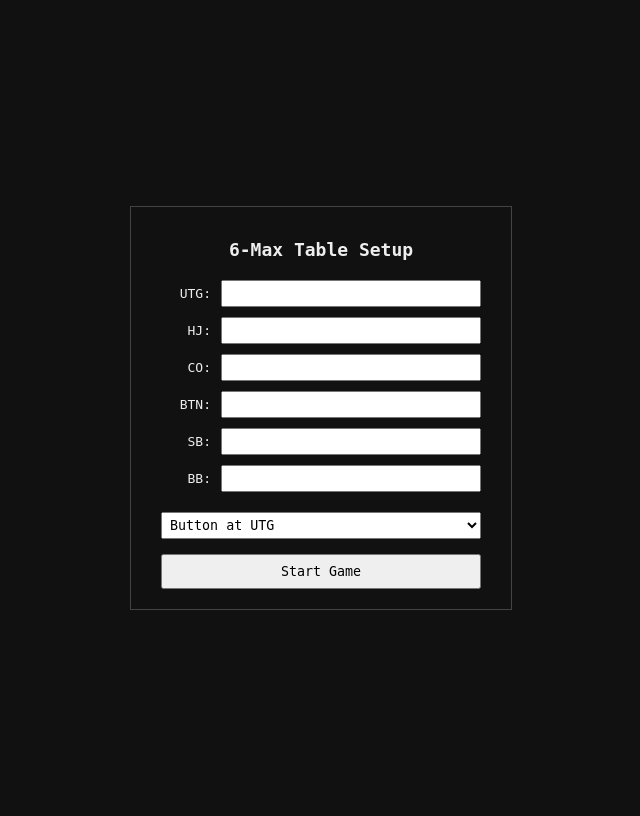
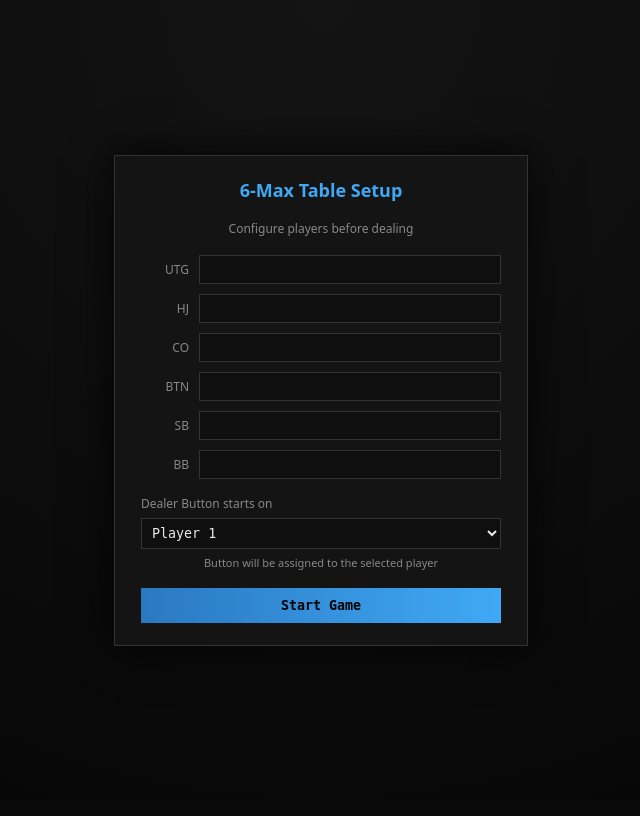
Before and after one commit to Plumpduck1/Poker-Equity-Server, a Flask app: page /host/config in a window 1280 px wide. Shown: the whole page, without its empty margins (319-959 px from the left). After the commit the page ends 646 px from the top, so only its background shows below. Run offline with Flask 3, Linux system fonts and the light colour scheme.

Commit message:
host config fixes

```diff
--- a/app.py
+++ b/app.py
@@ -147,15 +147,20 @@ def host_config():
 
     if request.method == "POST":
         players = request.form.getlist("players[]")
+        players = [p.strip() for p in players]
         button_index = int(request.form["button_index"])
 
-        if len(players) != 6 or any(p.strip() == "" for p in players):
+        if len(players) != 6 or any(p == "" for p in players):
             return "Error: Must enter exactly 6 player names", 400
+
+        if len(set(players)) != len(players):
+            return "Error: Player names must be unique", 400
 
         game_state = start_new_game(players, button_index)
         return redirect("/host")
 
     return render_template("config.html")
+
 
 
 @app.route("/host", methods=["GET", "POST"])
--- a/templates/config.html
+++ b/templates/config.html
@@ -1,107 +1,206 @@
 <!DOCTYPE html>
-<html>
+<html lang="en">
 <head>
 <meta charset="UTF-8">
-<title>Table Configuration</title>
+<title>Poker Table Setup</title>
+
 <style>
+:root {
+    --bg: #0b0b0b;
+    --panel: #141414;
+    --border: #333;
+    --text: #eaeaea;
+    --muted: #888;
+    --accent: #3fa9f5;
+}
+
 body {
-        font-family: monospace;
-        background: #111;
-        color: #eee;
+    margin: 0;
+    height: 100vh;
+    background: radial-gradient(circle at top, #141414, #050505);
+    color: var(--text);
+    font-family: system-ui, monospace;
     display: flex;
     justify-content: center;
     align-items: center;
-        height: 100vh;
 }
 
 .config-container {
-        border: 1px solid #444;
-        padding: 20px 30px;
-        width: 320px;
+    width: 360px;
+    background: var(--panel);
+    border: 1px solid var(--border);
+    padding: 22px 26px;
+    box-shadow: 0 0 40px rgba(0,0,0,0.8);
 }
 
 h1 {
     text-align: center;
-        margin-bottom: 20px;
+    margin: 0 0 18px 0;
     font-size: 18px;
+    font-weight: 600;
+    color: var(--accent);
 }
 
+.subtitle {
+    text-align: center;
+    font-size: 12px;
+    color: var(--muted);
+    margin-bottom: 18px;
+}
+
+/* ---------- Seat Rows ---------- */
+
 .row {
-        display: flex;
+    display: grid;
+    grid-template-columns: 48px 1fr;
+    gap: 10px;
     align-items: center;
     margin-bottom: 10px;
 }
 
 .position {
-        width: 50px;
     text-align: right;
-        margin-right: 10px;
+    font-size: 12px;
+    color: var(--muted);
 }
 
 input[type="text"] {
-        flex: 1;
-        padding: 4px;
+    background: #0f0f0f;
+    border: 1px solid #333;
+    color: var(--text);
+    padding: 6px;
     font-family: monospace;
+}
+
+input[type="text"]:focus {
+    outline: none;
+    border-color: var(--accent);
+}
+
+/* ---------- Button Selector ---------- */
+
+label {
+    display: block;
+    margin-top: 16px;
+    margin-bottom: 6px;
+    font-size: 12px;
+    color: var(--muted);
 }
 
 select {
     width: 100%;
-        margin-top: 10px;
-        padding: 4px;
+    background: #0f0f0f;
+    border: 1px solid #333;
+    color: var(--text);
+    padding: 6px;
     font-family: monospace;
 }
 
+select:focus {
+    outline: none;
+    border-color: var(--accent);
+}
+
+.help-text {
+    font-size: 11px;
+    color: var(--muted);
+    margin-top: 6px;
+    text-align: center;
+}
+
+/* ---------- Submit ---------- */
+
 button {
     width: 100%;
-        margin-top: 15px;
-        padding: 8px;
+    margin-top: 18px;
+    padding: 10px;
     font-family: monospace;
+    font-weight: 600;
+    background: linear-gradient(90deg, #2b78c2, #3fa9f5);
+    border: none;
+    color: #000;
     cursor: pointer;
+}
+
+button:hover {
+    filter: brightness(1.05);
 }
 </style>
 </head>
 
 <body>
+
 <div class="config-container">
     <h1>6-Max Table Setup</h1>
+    <div class="subtitle">Configure players before dealing</div>
 
     <form method="POST">
+
         <div class="row">
-            <div class="position">UTG:</div>
-            <input type="text" name="players[]" required>
-        </div>
-        <div class="row">
-            <div class="position">HJ:</div>
-            <input type="text" name="players[]" required>
-        </div>
-        <div class="row">
-            <div class="position">CO:</div>
-            <input type="text" name="players[]" required>
-        </div>
-        <div class="row">
-            <div class="position">BTN:</div>
-            <input type="text" name="players[]" required>
-        </div>
-        <div class="row">
-            <div class="position">SB:</div>
-            <input type="text" name="players[]" required>
-        </div>
-        <div class="row">
-            <div class="position">BB:</div>
+            <div class="position">UTG</div>
             <input type="text" name="players[]" required>
         </div>
 
-        <select name="button_index">
-            <option value="0">Button at UTG</option>
-            <option value="1">Button at HJ</option>
-            <option value="2">Button at CO</option>
-            <option value="3">Button at BTN</option>
-            <option value="4">Button at SB</option>
-            <option value="5">Button at BB</option>
+        <div class="row">
+            <div class="position">HJ</div>
+            <input type="text" name="players[]" required>
+        </div>
+
+        <div class="row">
+            <div class="position">CO</div>
+            <input type="text" name="players[]" required>
+        </div>
+
+        <div class="row">
+            <div class="position">BTN</div>
+            <input type="text" name="players[]" required>
+        </div>
+
+        <div class="row">
+            <div class="position">SB</div>
+            <input type="text" name="players[]" required>
+        </div>
+
+        <div class="row">
+            <div class="position">BB</div>
+            <input type="text" name="players[]" required>
+        </div>
+
+        <label for="button_index">Dealer Button starts on</label>
+        <select name="button_index" id="button_index" required>
+            <option value="0">Player 1</option>
+            <option value="1">Player 2</option>
+            <option value="2">Player 3</option>
+            <option value="3">Player 4</option>
+            <option value="4">Player 5</option>
+            <option value="5">Player 6</option>
         </select>
+
+        <div class="help-text">
+            Button will be assigned to the selected player
+        </div>
 
         <button type="submit">Start Game</button>
     </form>
 </div>
+
+<script>
+function updateButtonOptions() {
+    const nameInputs = document.querySelectorAll('input[name="players[]"]');
+    const select = document.getElementById("button_index");
+
+    nameInputs.forEach((input, i) => {
+        const name = input.value.trim() || `Player ${i + 1}`;
+        if (select.options[i]) {
+            select.options[i].text = name;
+        }
+    });
+}
+
+document.querySelectorAll('input[name="players[]"]').forEach(inp => {
+    inp.addEventListener("input", updateButtonOptions);
+});
+</script>
+
 </body>
 </html>
```
Lines whose indentation alone changed are shown as unchanged.
